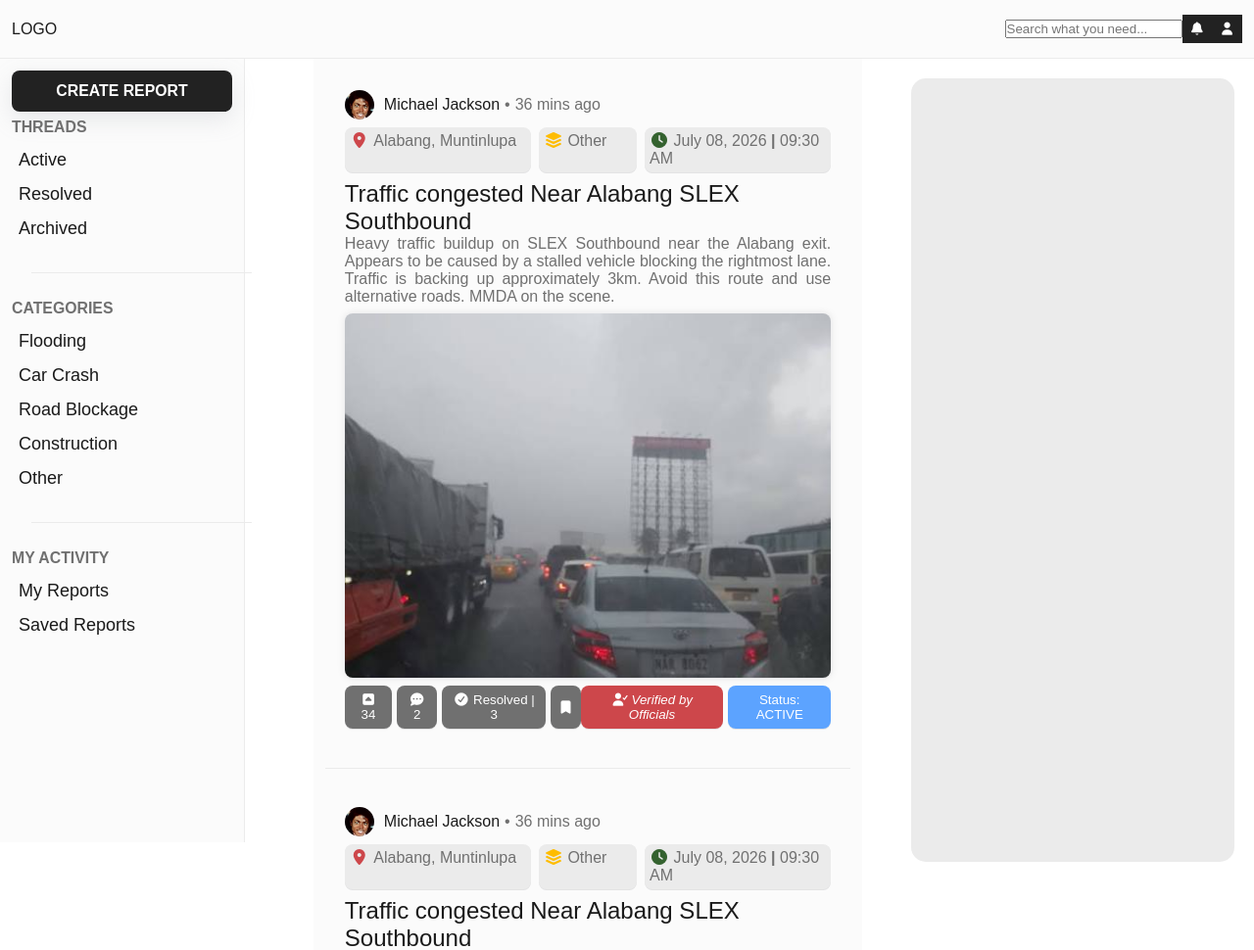
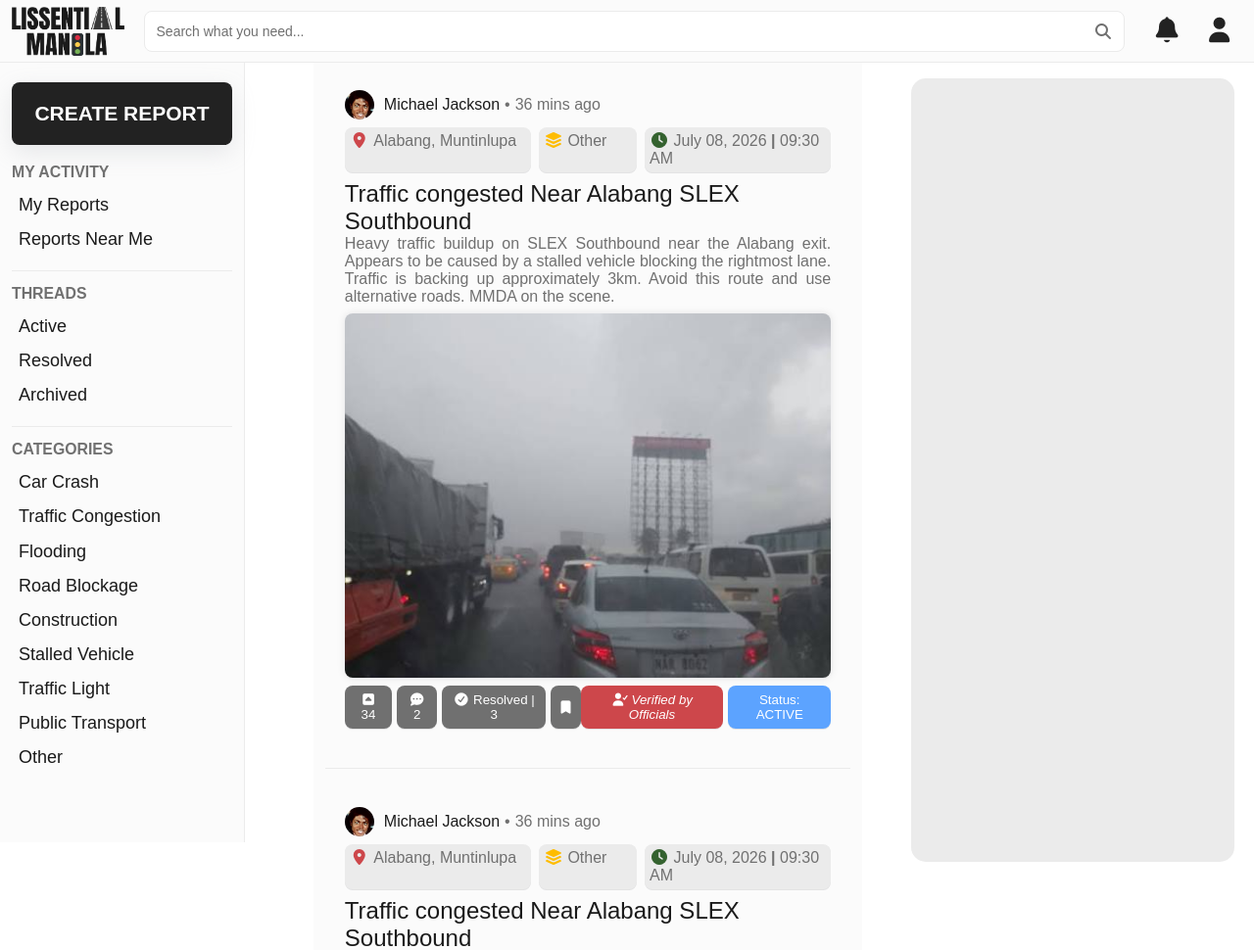
Before and after one commit to itzflorence/IT-PROG-LissentialManila, a PHP site: page /home.php in a window 1280 px wide. Shown: the top 970 px of the page at 98% size. Run offline with PHP 8.4, Linux system fonts and the light colour scheme; some libraries are stand-ins or nearby versions; some web fonts are replaced.

Commit message:
- removed 'saved reports' feature (not part of specs) - edited navigation bar design - added logo - adjusted locations insert

```diff
--- a/home.php
+++ b/home.php
@@ -13,26 +13,41 @@
 </head>
 
 <body>
-    <!-- NAVIGATION BAR (HEADER AND ASIDE) -->
+    <!-- NAVIGATION BAR AND SIDE BAR -->
     <nav>
         <header class="navbar">
-            <div class="logo">LOGO</div>
+            <div class="navbar-logo"><img src="assets\LOGO\logo_normal.png" alt=""></div>
 
-            <input type="search" placeholder="Search what you need...">
+            <div class="searchbar">
+                <input type="search" placeholder="Search what you need...">
+                <i class="fa-solid fa-magnifying-glass"></i>
+            </div>
 
-            <button type="icon-button">
-                <i class="fa-solid fa-bell"></i>
-            </button>
+            <div class="icon-button-wrapper">
+                <button type="button" class="icon-button">
+                    <i class="fa-solid fa-bell"></i>
+                </button>
 
-            <button type="icon-button">
-                <i class="fa-solid fa-user"></i>
-            </button>
+                <button type="button" class="icon-button">
+                    <i class="fa-solid fa-user"></i>
+                </button>
+            </div>
         </header>
 
         <aside class="sidebar">
             <div class="create-report">
                 <button>CREATE REPORT</button>
             </div>
+
+            <div class="sidebar-options-wrapper">
+                <span class="sidebar-title">MY ACTIVITY</span>
+                <div class="sidebar-options">
+                    <a href="#">My Reports</a>
+                    <a href="#">Reports Near Me</a>
+                </div>
+                <hr>
+            </div>
+
 
             <div class="sidebar-options-wrapper">
                 <span class="sidebar-title">THREADS</span>
@@ -47,20 +62,15 @@
             <div class="sidebar-options-wrapper">
                 <span class="sidebar-title">CATEGORIES</span>
                 <div class="sidebar-options">
+                    <a href="#">Car Crash</a>
+                    <a href="#">Traffic Congestion</a>
                     <a href="#">Flooding</a>
-                    <a href="#">Car Crash</a>
                     <a href="#">Road Blockage</a>
                     <a href="#">Construction</a>
+                    <a href="#">Stalled Vehicle</a>
+                    <a href="#">Traffic Light</a>
+                    <a href="#">Public Transport</a>
                     <a href="#">Other</a>
-                </div>
-                <hr>
-            </div>
-
-            <div class="sidebar-options-wrapper">
-                <span class="sidebar-title">MY ACTIVITY</span>
-                <div class="sidebar-options">
-                    <a href="#">My Reports</a>
-                    <a href="#">Saved Reports</a>
                 </div>
             </div>
         </aside>
@@ -72,6 +82,7 @@
 
     <div class="main-wrapper">
         <main>
+            <!--------------------------------- POST --------------------------------->
             <section class="post">
                 <div class="profile-details">
                     <div class="post-pfp"><img src="assets/user_images/mj.jpg" alt=""></div>
@@ -102,7 +113,9 @@
 
                 <div class="post-title-and-description">
                     <h2><span class="post-title">Traffic congested Near Alabang SLEX Southbound</span></h2>
-                    <span class="post-description">Heavy traffic buildup on SLEX Southbound near the Alabang exit. Appears to be caused by a stalled vehicle blocking the rightmost lane. Traffic is backing up approximately 3km. Avoid this route and use alternative roads. MMDA on the scene.</span>
+                    <span class="post-description">Heavy traffic buildup on SLEX Southbound near the Alabang exit.
+                        Appears to be caused by a stalled vehicle blocking the rightmost lane. Traffic is backing up
+                        approximately 3km. Avoid this route and use alternative roads. MMDA on the scene.</span>
                 </div>
 
                 <div class="post-image">
@@ -141,6 +154,7 @@
 
             <hr>
 
+            <!--------------------------------- POST --------------------------------->
             <section class="post">
                 <div class="profile-details">
                     <div class="post-pfp"><img src="mj.jpg" alt=""></div>
@@ -171,7 +185,9 @@
 
                 <div class="post-title-and-description">
                     <h2><span class="post-title">Traffic congested Near Alabang SLEX Southbound</span></h2>
-                    <span class="post-description">Heavy traffic buildup on SLEX Southbound near the Alabang exit. Appears to be caused by a stalled vehicle blocking the rightmost lane. Traffic is backing up approximately 3km. Avoid this route and use alternative roads. MMDA on the scene.</span>
+                    <span class="post-description">Heavy traffic buildup on SLEX Southbound near the Alabang exit.
+                        Appears to be caused by a stalled vehicle blocking the rightmost lane. Traffic is backing up
+                        approximately 3km. Avoid this route and use alternative roads. MMDA on the scene.</span>
                 </div>
 
                 <div class="post-image">
--- a/style/home.css
+++ b/style/home.css
@@ -1,51 +1,5 @@
 @import url(global.css);
-
-.navbar {
-    position: fixed;
-    top: 0;
-
-    width: 100%;
-    height: 60px;
-    display: flex;
-    flex-direction: row;
-    align-items: center;
-
-    background-color: var(--color2);
-    border-bottom: 1px solid var(--color3);
-    z-index: 20;
-
-    padding: 0 var(--space-small);
-    gap: var(--space-tiny);
-}
-
-.logo {
-    flex: 1;
-}
-
-.searchbar {
-    flex: 8;
-}
-
-.icon-button {
-    flex: 1;
-}
-
-.sidebar {
-    position: fixed;
-    left: 0;
-    top: 60px;
-    height: 100%;
-    width: 250px;
-    padding: var(--space-small);
-
-    display: flex;
-    flex-direction: column;
-
-    background-color: var(--color2);
-    border-right: 1px solid var(--color3);
-
-    z-index: 10;
-}
+@import url(navbar.css);
 
 .threads-wrapper {
     position: fixed;
@@ -57,56 +11,6 @@
     border-radius: 15px;
 
     margin: var(--space-medium);
-}
-
-.create-report button {
-    width: 100%;
-    padding: var(--space-small);
-    font-weight: 600;
-    font-size: var(--font-small);
-    border-radius: 8px;
-
-    box-shadow: rgba(149, 157, 165, 0.2) 0px 8px 24px;
-}
-
-.sidebar-options-wrapper {
-    display: flex;
-    flex-direction: column;
-    /* gap between the title and the options */
-    gap: var(--space-xsmall);
-
-    & hr {
-        height: 1px;
-        border: none;
-        background-color: var(--color3);
-    }
-}
-
-.sidebar-title {
-    color: var(--color4);
-    font-size: var(--font-small);
-    padding-top: var(--space-xsmall);
-    font-weight: 600;
-}
-
-.sidebar-options {
-    display: flex;
-    flex-direction: column;
-}
-
-
-.sidebar-options a {
-    outline: none;
-    padding: var(--space-xsmall);
-    text-decoration: none;
-    color: var(--colorText);
-    font-size: var(--font-medium);
-    transition: 0.1s ease-out;
-}
-
-.sidebar-options a:hover {
-    background-color: var(--color3);
-    border-radius: 8px;
 }
 
 .main-wrapper {
--- /dev/null
+++ b/style/navbar.css
@@ -0,0 +1,157 @@
+@import url(global.css);
+
+.navbar {
+    position: fixed;
+    top: 0;
+
+    width: 100%;
+    height: 64px;
+    display: flex;
+    flex-direction: row;
+    align-items: center;
+    justify-content: space-between;
+
+    background-color: var(--color2);
+    border-bottom: 1px solid var(--color3);
+    z-index: 20;
+
+    padding: 0 var(--space-small);
+    gap: var(--space-medium);
+}
+
+.navbar-logo {
+    display: flex;
+    justify-content: center;
+    width: auto;
+
+    & img {
+        height: 50px;
+        width: auto;
+        display: block;
+    }
+}
+
+.searchbar {
+    flex: 8;
+    position: relative;
+    display: flex;
+    align-items: center;
+}
+
+.searchbar input {
+    width: 100%;
+    padding: var(--space-small);
+    padding-right: 40px;  /* Space for icon */
+    /* SEARCHBAR design */
+    border: 1px solid var(--color3);
+    border-radius: 8px;
+    background-color: var(--color1);
+    color: var(--color5);
+    font-size: 14px;
+    transition: all 0.1s ease;
+}
+
+.searchbar input::placeholder {
+    color: var(--color4);
+}
+
+.searchbar input:focus {
+    outline: none;
+    border-color: var(--color5);
+    box-shadow: 0 0 0 3px rgba(var(--color5-rgb), 0.1);
+}
+
+.searchbar input:hover:not(:focus) {
+    border-color: var(--color4);
+}
+
+.searchbar i {
+    position: absolute;
+    right: 12px;
+    color: var(--color4);
+    pointer-events: none;
+}
+
+.icon-button-wrapper {
+    display: flex;
+    flex-direction: row;
+    gap: var(--space-xsmall);
+}
+
+.icon-button {
+    background-color: transparent;
+    color: var(--color5);
+    font-size: 26px;        /* Icon size */
+}
+
+
+
+.sidebar {
+    position: fixed;
+    left: 0;
+    top: 60px;
+    height: 100%;
+    width: 250px;
+    padding: var(--space-small);
+
+    display: flex;
+    flex-direction: column;
+
+    background-color: var(--color2);
+    border-right: 1px solid var(--color3);
+
+    z-index: 10;
+}
+
+.create-report {
+    margin: var(--space-small) 0;
+}
+.create-report button {
+    width: 100%;
+    padding: var(--space-medium);
+    font-weight: 600;
+    font-size: calc(var(--font-medium) + 3px);
+    border-radius: 8px;
+
+    box-shadow: rgba(149, 157, 165, 0.2) 0px 8px 24px;
+}
+
+.sidebar-options-wrapper {
+    display: flex;
+    flex-direction: column;
+    /* gap between the title and the options */
+    gap: var(--space-xsmall);
+
+    & hr {
+        height: 1px;
+        border: none;
+        background-color: var(--color3);
+        margin: var(--space-xsmall) 0;
+    }
+}
+
+.sidebar-title {
+    color: var(--color4);
+    font-size: var(--font-small);
+    padding-top: var(--space-xsmall);
+    font-weight: 600;
+}
+
+.sidebar-options {
+    display: flex;
+    flex-direction: column;
+}
+
+.sidebar-options a {
+    outline: none;
+    padding: var(--space-xsmall);
+    text-decoration: none;
+    color: var(--colorText);
+    font-size: var(--font-medium);
+    transition: 0.1s ease-out;
+}
+
+.sidebar-options a:hover {
+    background-color: var(--color3);
+    border-radius: 8px;
+}
```
Also changed, not shown: database/lissential_manila_db.sql (+5 -21 lines), database/locations.sql (+59 -59 lines), assets/LOGO/logo_flat.png (added), assets/LOGO/logo_normal.png (added).
